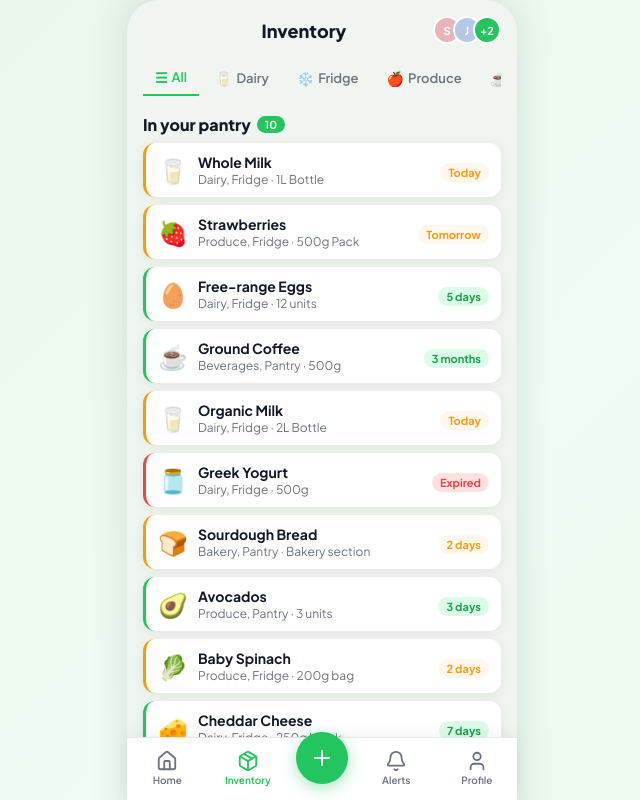
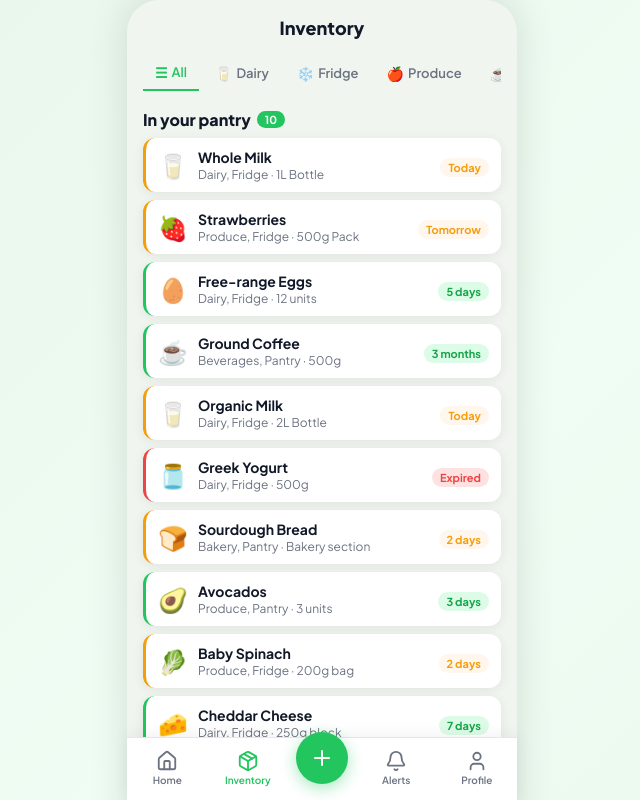
Before and after one commit to MarianaCedielF/PMC, a React (Vite) app: page /inventory in a window 1280 px wide. Shown: the top 800 px of the page, without its empty margins (318-958 px from the left). Built offline with nearby package versions, Linux system fonts and the light colour scheme.

Commit message:
inventario

```diff
--- a/src/screens/Inventory.jsx
+++ b/src/screens/Inventory.jsx
@@ -57,11 +57,7 @@ export default function Inventory() {
       <div className="header header-simple">
         <div style={{ width: 32 }} />
         <span className="page-title">{lang === "es" ? "Inventario" : "Inventory"}</span>
-        <div className="avatars-stack">
-          <div className="avatar-sm" style={{ background: "#e8b4b8" }}>S</div>
-          <div className="avatar-sm" style={{ background: "#b4c8e8", marginLeft: -8 }}>J</div>
-          <div className="avatar-sm green-badge" style={{ marginLeft: -8 }}>+2</div>
-        </div>
+        <div style={{ width: 32 }} />
       </div>
 
       {/* Category tabs — dynamic */}
```
